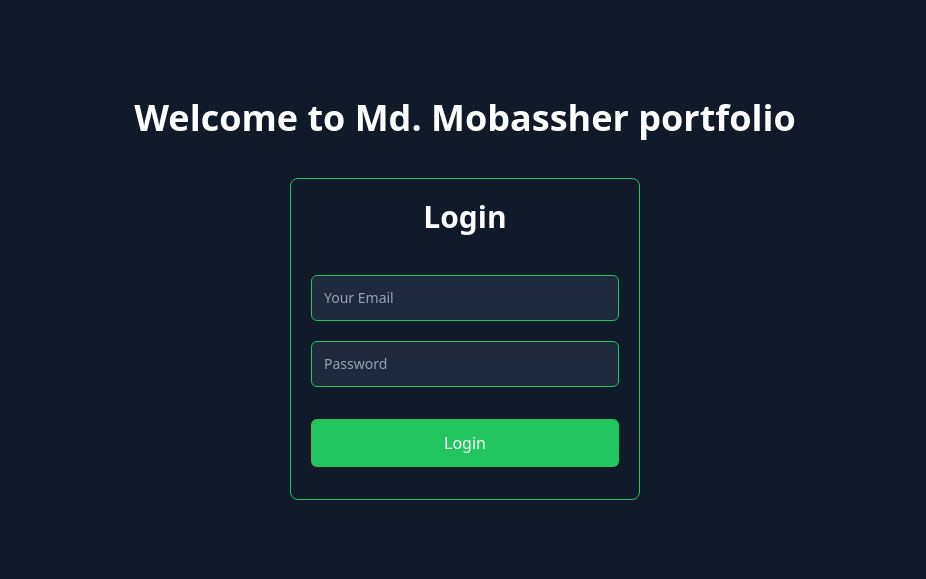
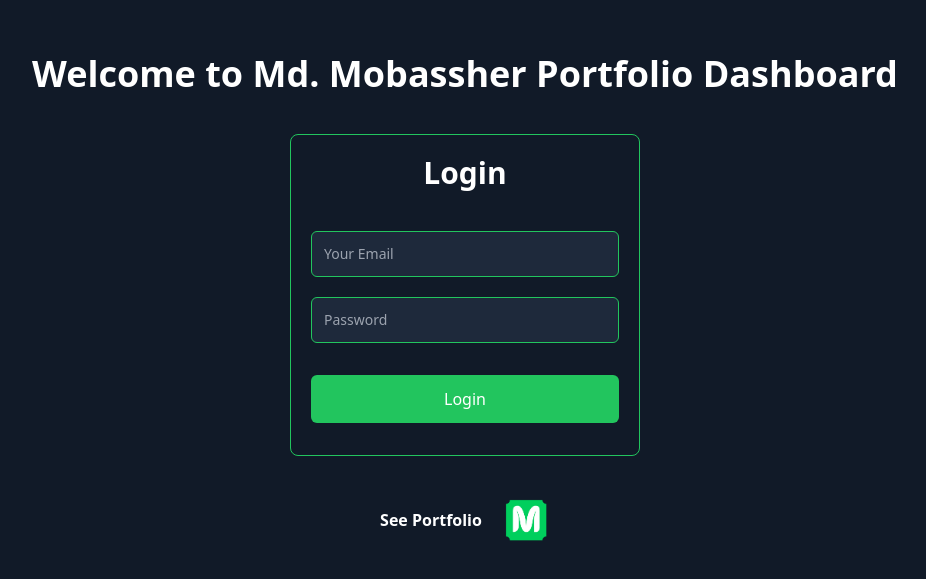
Before and after one commit to Md-Mobassher/Mobassher-Portfolio-Dashboard, a React (Vite) app: page /login in a window 1280 px wide. Shown: the part 101-680 px from the top of the page, without its empty margins (175-1101 px from the left). Built offline with nearby package versions, Linux system fonts and the light colour scheme.

Commit message:
intro and login page updated

```diff
--- a/src/Pages/Login/Login.tsx
+++ b/src/Pages/Login/Login.tsx
@@ -1,3 +1,4 @@
+import assets from "@/assets";
 import { useLoginMutation } from "@/redux/features/auth/authApi";
 import { setUser } from "@/redux/features/auth/authSlice";
 import { useAppDispatch } from "@/redux/hooks";
@@ -36,7 +37,7 @@ const Login = () => {
   return (
     <div className="min-h-screen justify-center items-center bg-[#111A28] text-white flex flex-col">
       <h2 className="lg:text-4xl md:text-3xl text-2xl font-bold text-center mb-10">
-        Welcome to Md. Mobassher portfolio
+        Welcome to Md. Mobassher Portfolio Dashboard
       </h2>
       <div className="w-[350px] border border-green-500 rounded-lg p-5 pb-8">
         <h2 className="text-3xl font-bold text-center mb-10">Login</h2>
@@ -101,6 +102,13 @@ const Login = () => {
           </div>
         </form>
       </div>
+
+      <div className="flex lg:justify-start md:justify-start justify-center items-center gap-5 mt-10 text-md font-semibold">
+        See Portfolio{" "}
+        <a href="https://mobassher.vercel.app" target="_blank">
+          <img src={assets.image.logo} alt="logo image" className="w-12" />
+        </a>
+      </div>
     </div>
   );
 };
--- a/src/components/Intro.tsx
+++ b/src/components/Intro.tsx
@@ -43,8 +43,8 @@ const Intro = () => {
         <UseIcon />
 
         <div className="flex lg:justify-start md:justify-start justify-center items-center gap-5 mt-10 text-md font-semibold">
-          Go to frontend{" "}
-          <a href="https://mobassher.vercel.app">
+          See Portfolio{" "}
+          <a href="https://mobassher.vercel.app" target="_blank">
             <img src={assets.image.logo} alt="logo image" className="w-14" />
           </a>
         </div>
```
